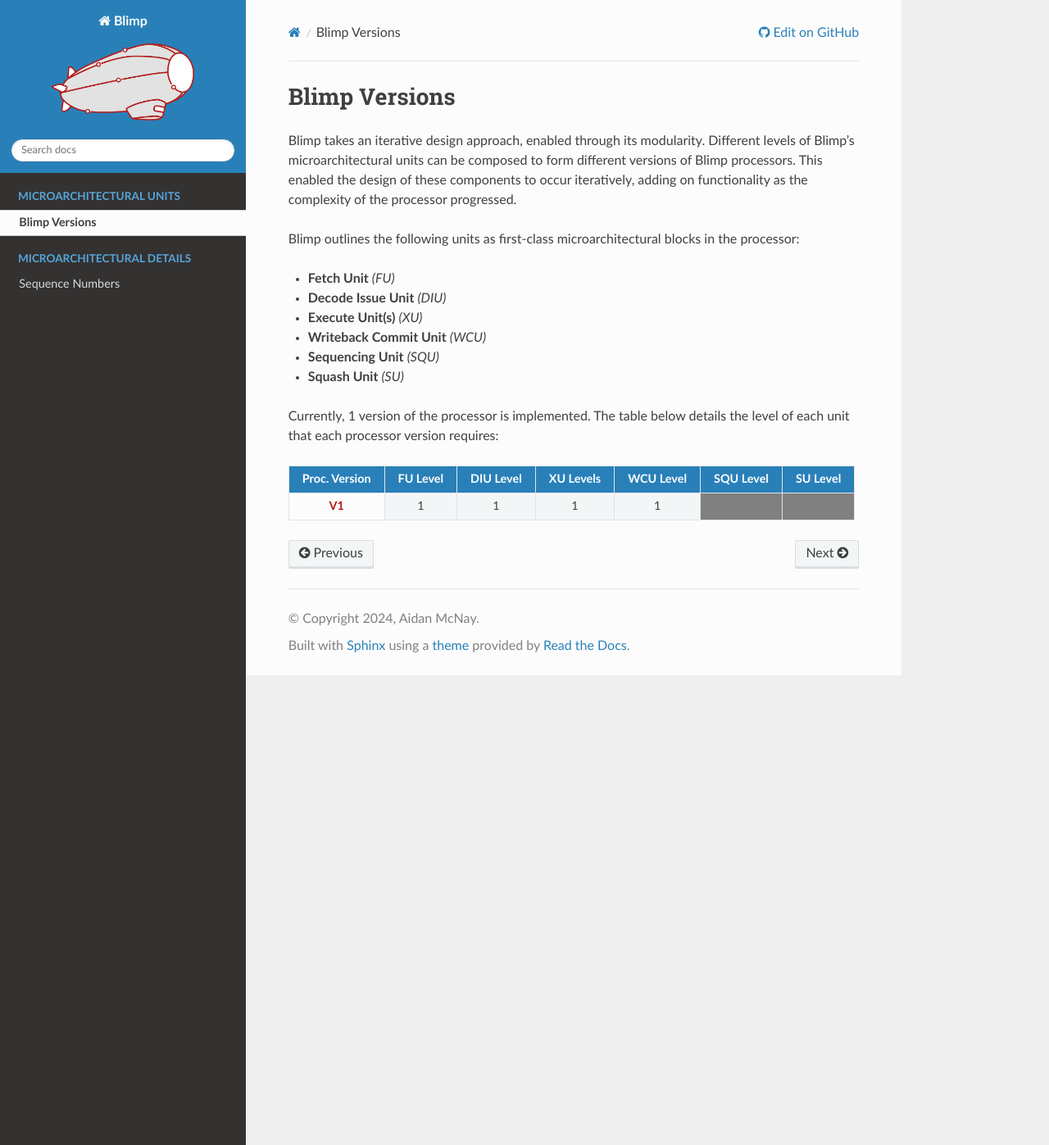
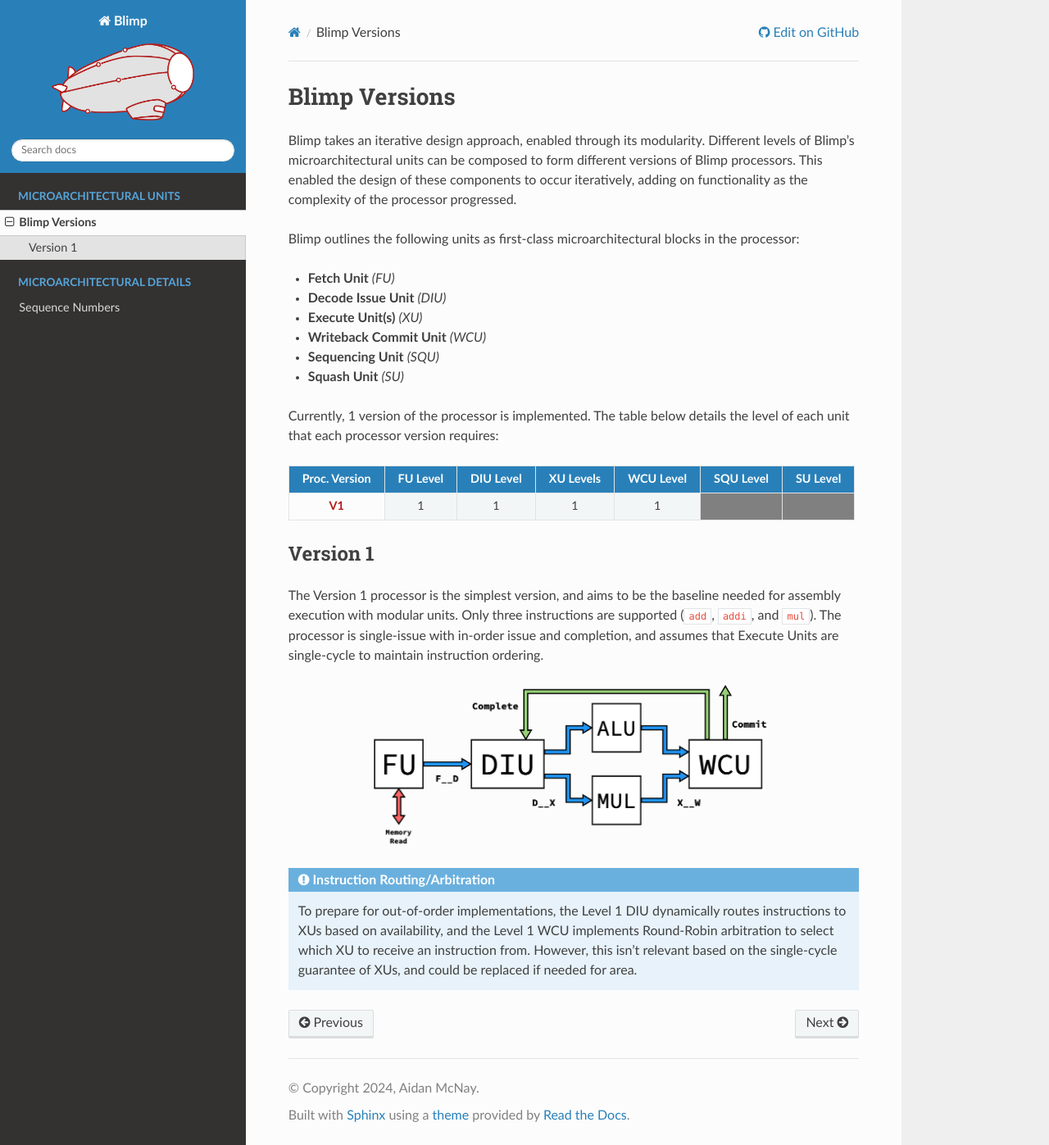
Before and after one commit to Emily-Y-Lan/blimp_c2s2, a Sphinx documentation site: the page built from docs/impls/versions.rst, in a window 1280 px wide and 1397 px high. Shown: the whole window at 82% size. Built offline with Sphinx 7.4.7 and the Read the Docs theme 3.1.0, drawn with Linux system fonts in a browser that asks for light colours.

Commit message:
Add V1 Notes

```diff
--- /dev/null
+++ b/docs/_static/css/image.css
@@ -0,0 +1,14 @@
+/*
+==========================================================================
+image.css
+==========================================================================
+Classes to aid with image formatting
+*/
+
+.bottompadding {
+  margin-bottom: 24px !important;
+}
+
+.image-border img {
+  border: 2px solid #b31b1b;
+}
--- a/docs/conf.py
+++ b/docs/conf.py
@@ -35,4 +35,9 @@ html_static_path = ["_static"]
 html_logo = "_static/img/blimp_no_border.png"
 html_favicon = "_static/img/blimp_favicon.png"
 
-html_css_files = ["css/logo.css", "css/wavedrom.css", "css/table.css"]
+html_css_files = [
+    "css/logo.css",
+    "css/wavedrom.css",
+    "css/table.css",
+    "css/image.css",
+]
--- a/docs/impls/versions.rst
+++ b/docs/impls/versions.rst
@@ -39,3 +39,28 @@ details the level of each unit that each processor version requires:
      - 1
      -
      -
+
+Version 1
+--------------------------------------------------------------------------
+
+The Version 1 processor is the simplest version, and aims to be the
+baseline needed for assembly execution with modular units. Only three
+instructions are supported (``add``, ``addi``, and ``mul``). The processor
+is single-issue with in-order issue and completion, and assumes that
+Execute Units are single-cycle to maintain instruction ordering.
+
+.. image:: img/versions-v1.png
+   :align: center
+   :width: 70%
+   :alt: A picture of the Version 1 processor composition
+   :class: bottompadding
+
+.. admonition:: Instruction Routing/Arbitration
+   :class: note
+
+   To prepare for out-of-order implementations, the Level 1 DIU
+   dynamically routes instructions to XUs based on availability, and the
+   Level 1 WCU implements Round-Robin arbitration to select which XU to
+   receive an instruction from. However, this isn't relevant based on
+   the single-cycle guarantee of XUs, and could be replaced if needed
+   for area.
```
Also changed, not shown: docs/impls/img/versions-v1.png (added), 1 other file.
